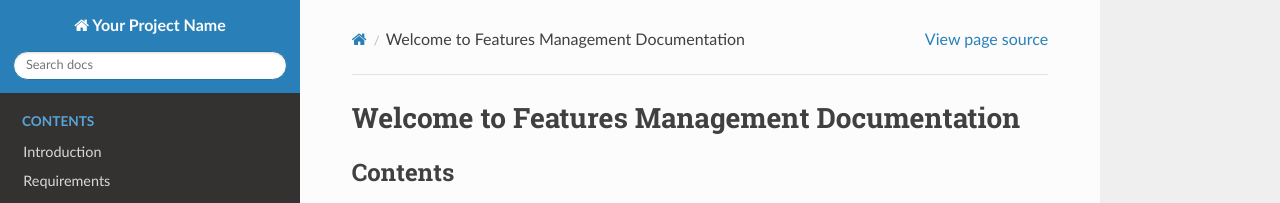
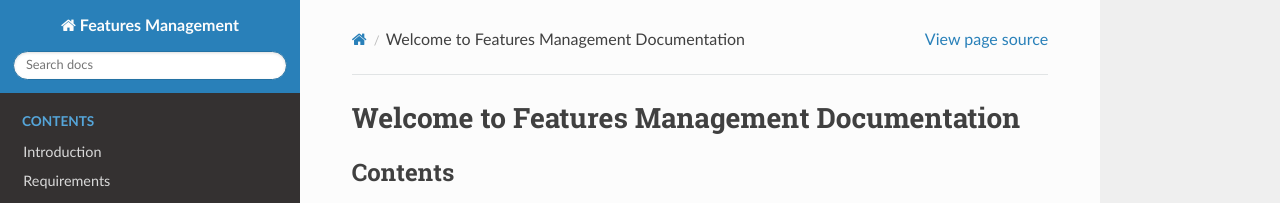
Before and after one commit to vanHeemstraSystems/features-management, a Sphinx documentation site: the page built from docs/source/index.rst, in a window 1280 px wide. Shown: the top 203 px of the page. Built offline with Sphinx 7.4.7 and the Read the Docs theme 3.1.0, drawn with Linux system fonts in a browser that asks for light colours.

Commit message:
Update conf.py

```diff
--- a/docs/source/conf.py
+++ b/docs/source/conf.py
@@ -1,7 +1,7 @@
 # Configuration file for the Sphinx documentation builder.
 
 # -- Project information -----------------------------------------------------
-project = 'Your Project Name'
+project = 'Features Management'
 copyright = '2025 - present, van Heemstra Systems'
 author = 'Willem van Heemstra'
 
```
